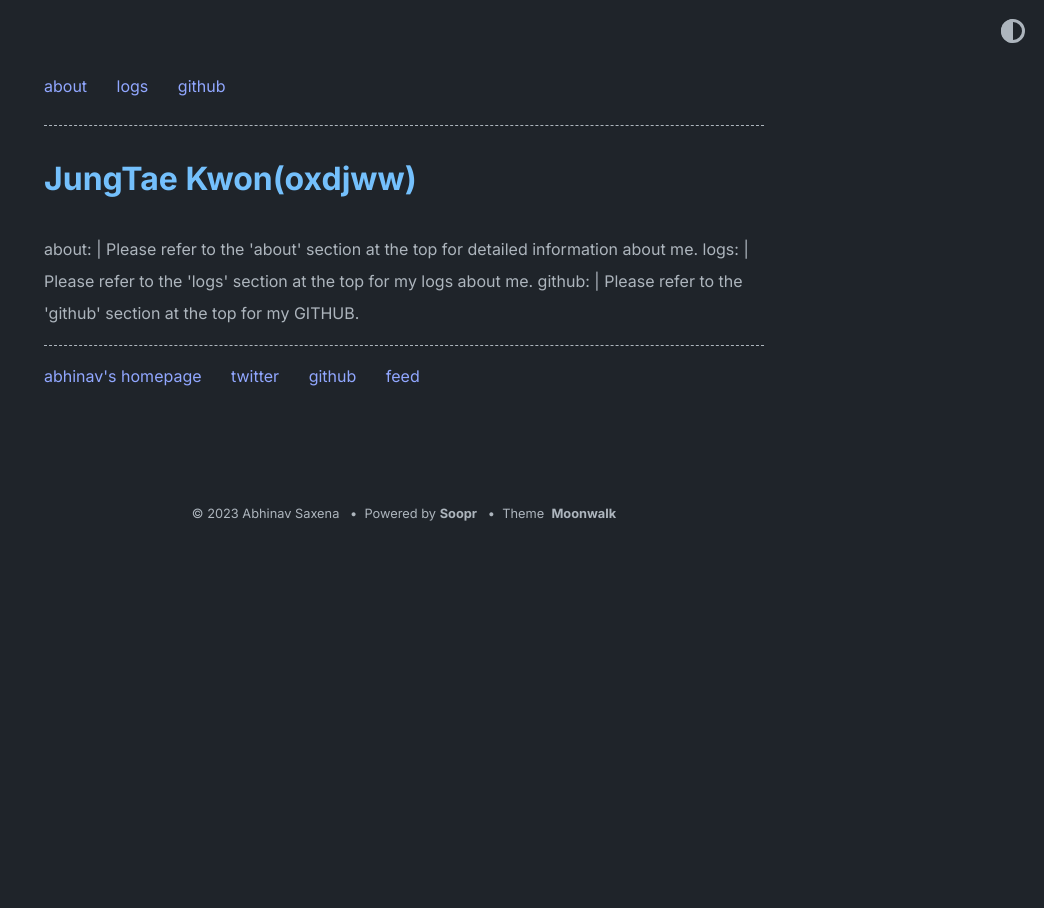
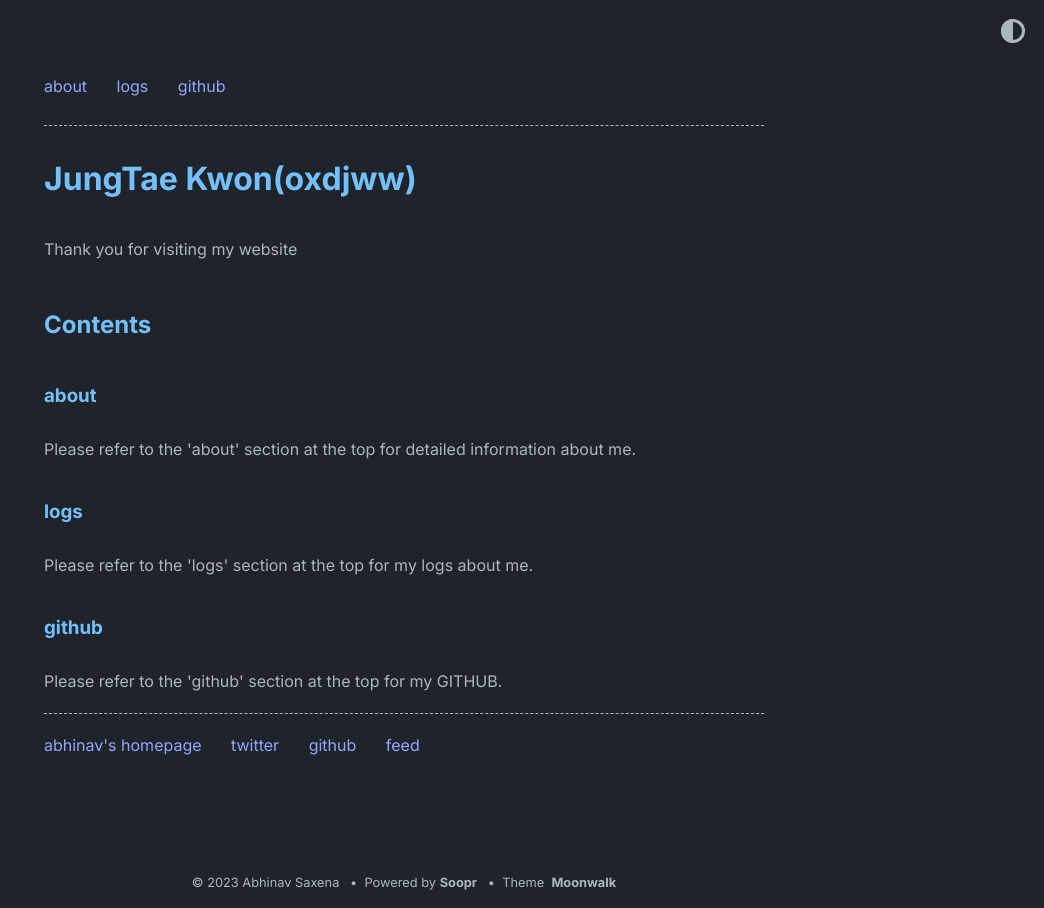
Before and after one commit to oxdjww/oxdjww.github.io, a Jekyll site: the page built from index.md, in a window 1280 px wide. Shown: the whole page, without its empty margins (236-1280 px from the left). Built offline with Jekyll 4.4.1, drawn with Linux system fonts in a browser that asks for light colours; some of the changed lines change nothing that is shown.

Commit message:
update descriptions

```diff
--- a/_config.yml
+++ b/_config.yml
@@ -2,14 +2,7 @@ title: JungTae Kwon(oxdjww)
 author: Abhinav Saxena
 url: https://www.abhinavsaxena.com/moonwalk # root address of the site
 description: | # description of the site (multiple lines allowed)
-  about: |
-    Please refer to the 'about' section at the top for detailed information about me.
-
-  logs: |
-    Please refer to the 'logs' section at the top for my logs about me.
-
-  github: |
-    Please refer to the 'github' section at the top for my GITHUB.
+  Thank you for visiting my website
 
 
 
--- a/_layouts/home.html
+++ b/_layouts/home.html
@@ -15,6 +15,17 @@ layout: default
 {% if site.theme_config.show_description == true %}
     <p>{{ site.description }}</p>
   {% endif %}
+
+  <h2>Contents</h2>
+
+    <h3>about</h3>
+    <p>Please refer to the 'about' section at the top for detailed information about me.</p>
+
+    <h3>logs</h3>
+    <p>Please refer to the 'logs' section at the top for my logs about me.</p>
+
+    <h3>github</h3>
+    <p>Please refer to the 'github' section at the top for my GITHUB.</p>
 <!-- {{ content }}
 
 {% if site.theme_config.show_projects == true %}
```
